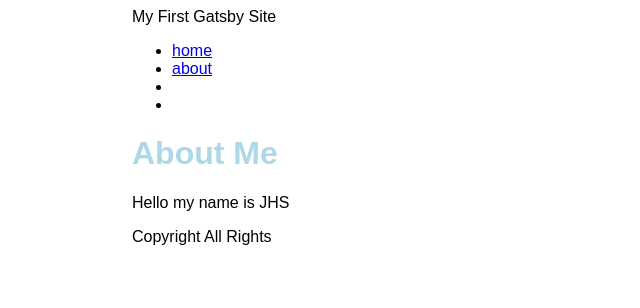
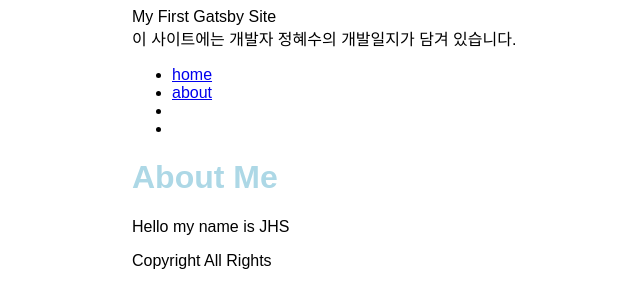
Before and after one commit to JeongHyeSoo/my-blog-2022-06-28, a Gatsby site: page /about in a window 1280 px wide. Shown: the whole page, without its empty margins (258-898 px from the left). Built offline with nearby package versions, Linux system fonts and the light colour scheme; Gatsby itself is replaced by a stand-in of ours.

Commit message:
backtick

```diff
--- a/src/components/layout.js
+++ b/src/components/layout.js
@@ -4,13 +4,15 @@ import { container, heading, navLinks, navLinkItem, navLinkText } from "./layout
 
 function Layout({ pageTitle, children }) {
 
-    const data = {
-        site: {
-            siteMetadata :{
-                title :"My First Gatsby Site",
-            },
-        },
-    };
+    const data = useStaticQuery(graphql`
+    query {
+        site {
+            siteMetadata {
+                title, description
+            }
+        }
+    }
+`)
     return (
         <div className={container}>
             <title>{pageTitle} | {data.site.siteMetadata.title}</title>
```
Also changed, not shown: src/pages/blog.js (added).
